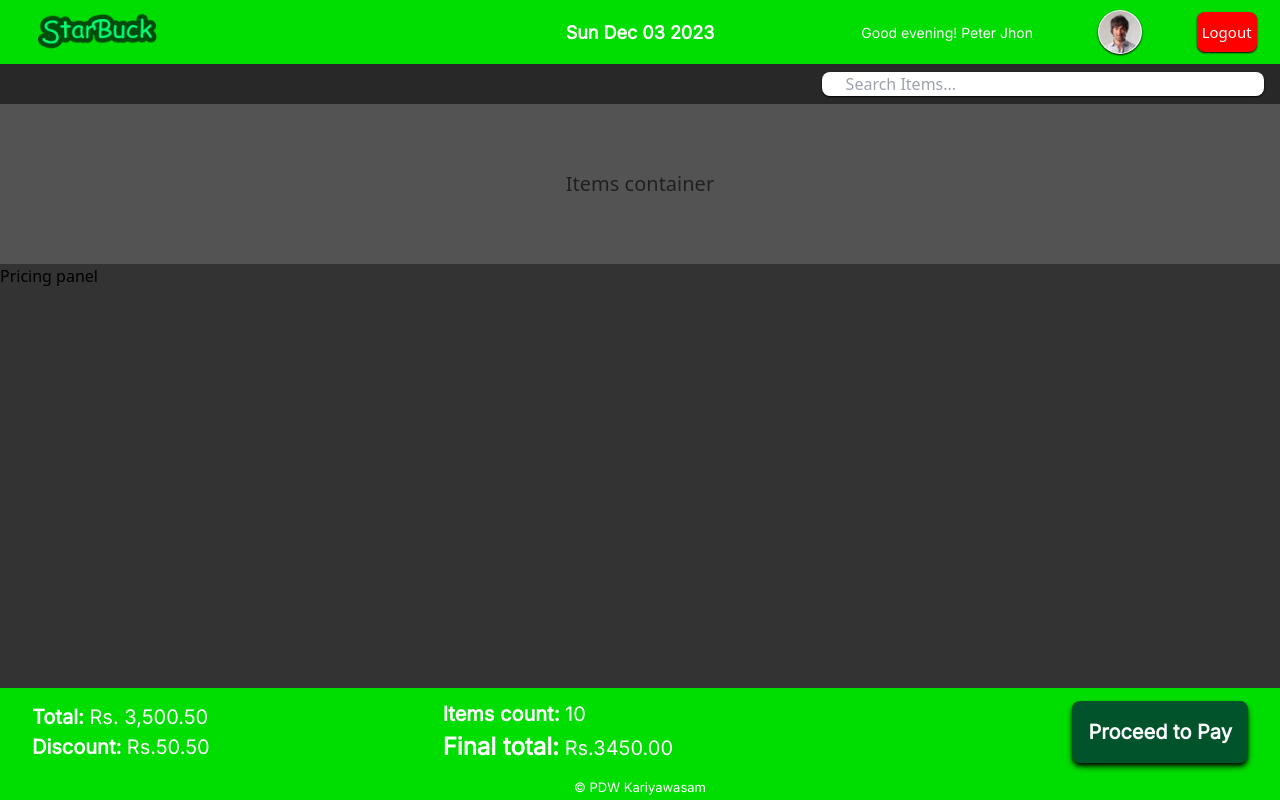
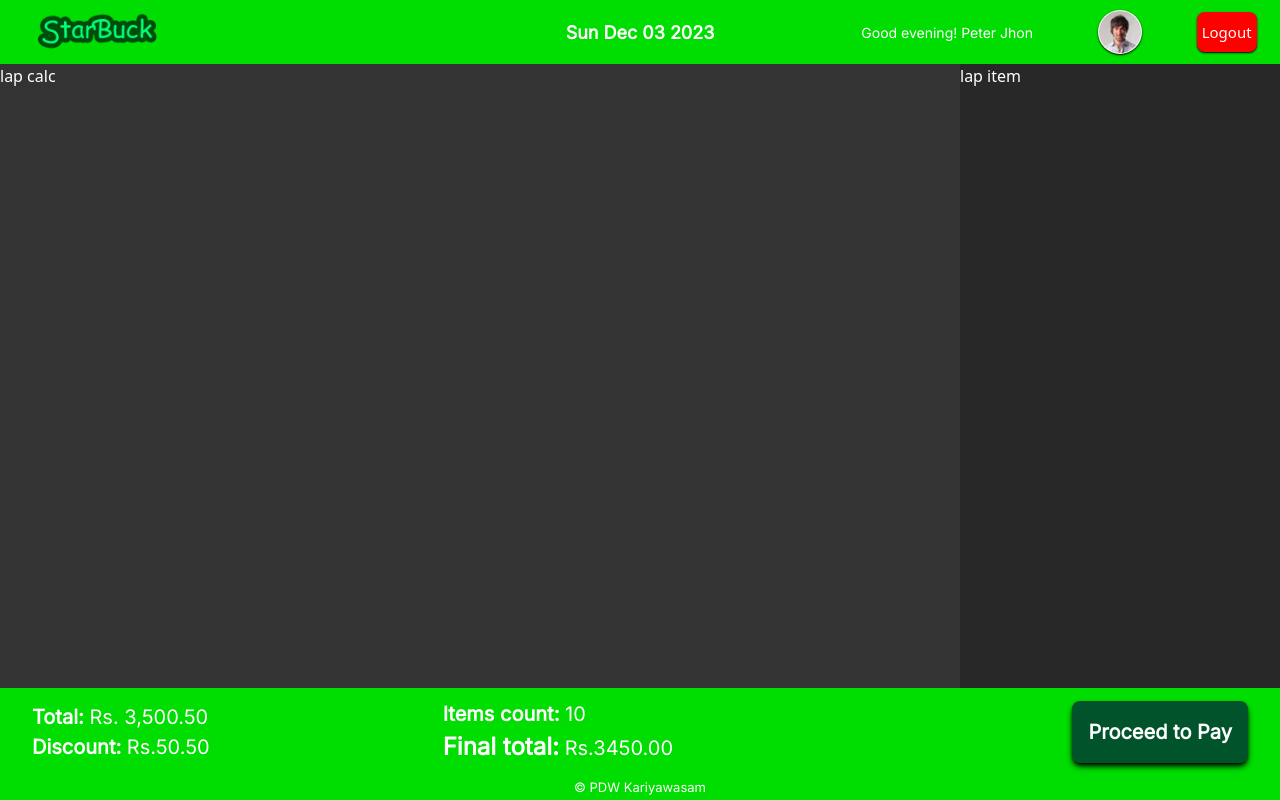
Before and after one commit to deelaka99/starbuck, a React (Vite) app: page /dashboard in a window 1280 px wide. Built offline with nearby package versions, Linux system fonts and the light colour scheme; a web font is replaced by a local one.

Commit message:
added fontawesome icons and divided item container for tab and lap

```diff
--- a/package.json
+++ b/package.json
@@ -10,6 +10,11 @@
     "preview": "vite preview"
   },
   "dependencies": {
+    "@fortawesome/fontawesome-svg-core": "^6.5.1",
+    "@fortawesome/free-brands-svg-icons": "^6.5.1",
+    "@fortawesome/free-regular-svg-icons": "^6.5.1",
+    "@fortawesome/free-solid-svg-icons": "^6.5.1",
+    "@fortawesome/react-fontawesome": "^0.2.0",
     "react": "^18.2.0",
     "react-dom": "^18.2.0",
     "react-router-dom": "^6.20.1"
--- a/src/components/main_container/MainContainer.jsx
+++ b/src/components/main_container/MainContainer.jsx
@@ -1,14 +1,30 @@
-import React from 'react'
-import ItemContainer from './ItemContainer';
-import PricingPanel from './PricingPanel';
+import React from "react";
+import { FontAwesomeIcon } from '@fortawesome/react-fontawesome'
+import { faMagnifyingGlass } from '@fortawesome/free-solid-svg-icons'
+import ItemContainer from "./ItemContainer";
+import PricingPanel from "./PricingPanel";
 
 function MainContainer() {
   return (
-    <div className='bg-grey w-full tablet:h-[82vh] laptop:h-[78vh] desktop:h-[78vh]'>
-      <ItemContainer />
-      <PricingPanel />
+    <div className="laptop:flex w-full tablet:h-[82vh] laptop:h-[78vh] desktop:h-[78vh] text-white">
+      <div className="laptop:hidden tablet:h-[25vh] tablet:w-full bg-darkGrey">
+        <div className="flex items-center justify-center w-full h-1/6 p-1">
+          <div className="w-1/2 h-5/6 flex">
+            <div className="bg-grey border border-white w-5/6 h-full rounded-tl-md rounded-bl-md pl-2 pt-1 pb-1 pr-1 text-white font-inter">Search Item...</div>
+            <div className="bg-green w-1/6 h-full border border-green rounded-tr-md rounded-br-md flex items-center justify-center text-xl p-1 active:bg-darkGreen"><FontAwesomeIcon icon={faMagnifyingGlass} /></div>
+          </div>
+        </div>
+        <div className="w-full h-5/6 bg-white"></div>
+      </div>
+      <div className="laptop:hidden tablet:h-[75vh] tablet:w-full bg-grey ">
+        tablet calc
+      </div>
+      <div className="laptop:h-full laptop:w-3/4 bg-grey ">lap calc</div>
+      <div className="laptop:h-full laptop:w-1/4 bg-darkGrey">lap item</div>
+      {/* <ItemContainer />
+      <PricingPanel /> */}
     </div>
-  )
+  );
 }
 
-export default MainContainer
+export default MainContainer;
```
Also changed, not shown: 1 other file (tests, documents, lock files or other folders).
